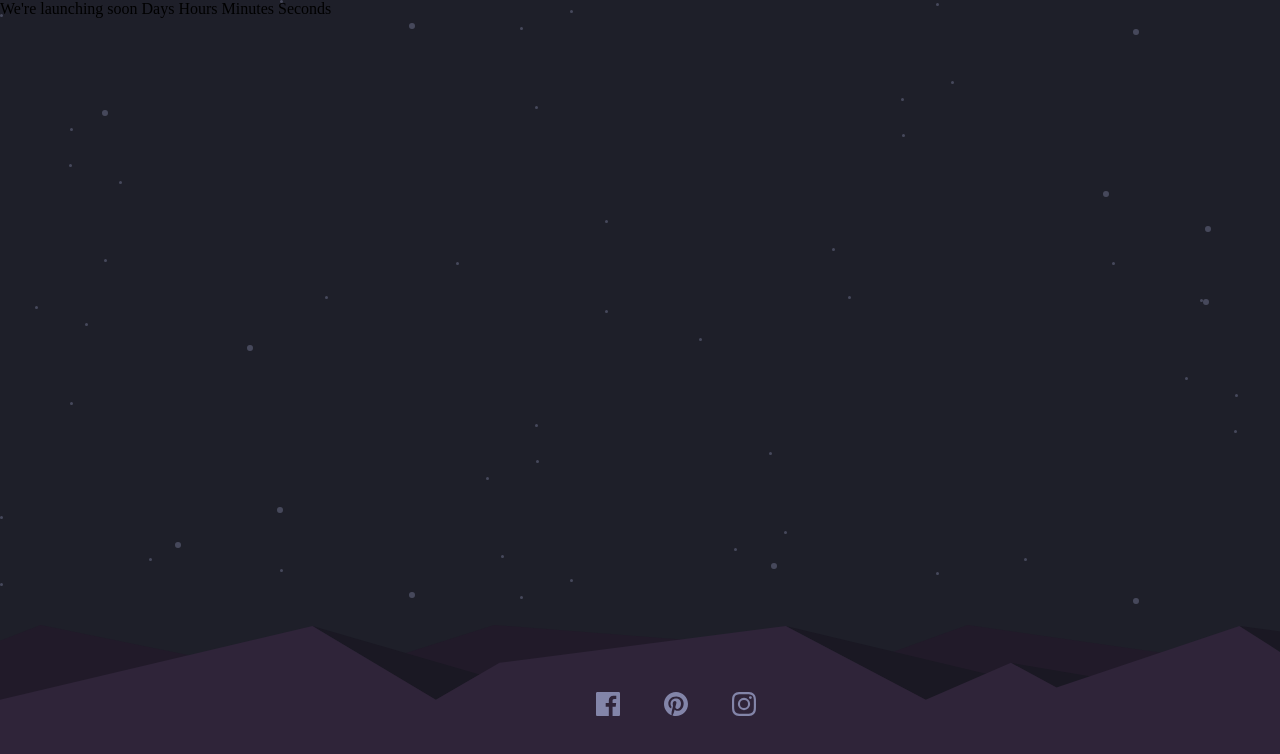
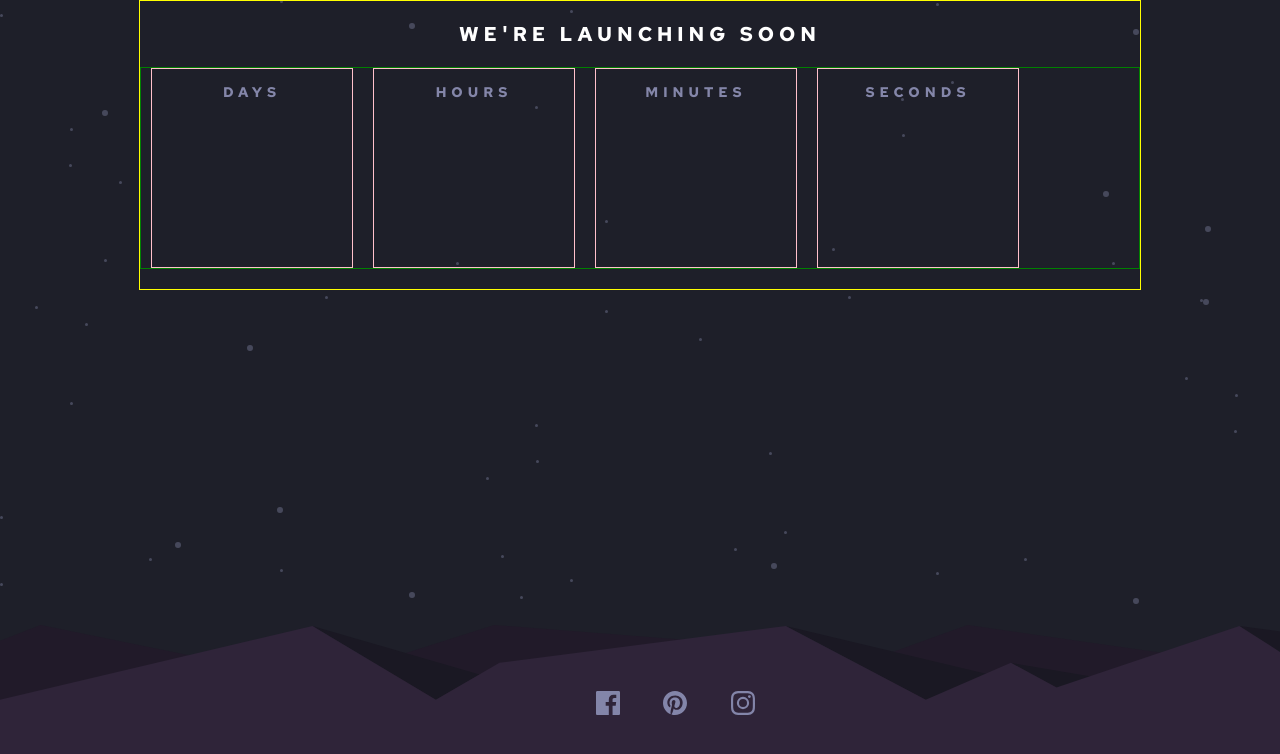
Before and after one commit to CMac450/countdown-timer, a plain HTML site: page index.html in a window 1280 px wide. Drawn offline with Linux system fonts and the light colour scheme.

Commit message:
Update font family, color, style, etc and map layout for timer

```diff
--- a/index.html
+++ b/index.html
@@ -7,6 +7,9 @@
   <!-- displays site properly based on user's device -->
 
   <link rel="icon" type="image/png" sizes="32x32" href="./images/favicon-32x32.png">
+  <link rel="preconnect" href="https://fonts.googleapis.com">
+  <link rel="preconnect" href="https://fonts.gstatic.com" crossorigin>
+  <link href="https://fonts.googleapis.com/css2?family=Red+Hat+Text:wght@700&display=swap" rel="stylesheet">
   <link rel="stylesheet" href="style.css">
   <script src="script.js"></script>
 
@@ -26,20 +29,23 @@
 </head>
 
 <body>
+  <div class="container">
+    <p id="main-text">We're launching soon</p>
 
-  We're launching soon
-
-  Days
-  Hours
-  Minutes
-  Seconds
-
-  <div class="container">
-    <!-- <img class="purple-hills" src="./images/pattern-hills.svg" alt="a row of purple hills" /> -->
-    <!-- <img class="purple-hills" src="./images/pattern-hills.svg" alt="a row of purple hills" />
-    <img class="icon" src="./images/icon-facebook.svg" alt="facebook icon" />
-    <img class="icon" src="./images/icon-pinterest.svg" alt="pinterest icon" />
-    <img class="icon" src="./images/icon-instagram.svg" alt="instagram icon" /> -->
+    <div class="timer">
+      <div class="timer-item" id="days">
+        <p class="timer-text">Days</p>
+      </div>
+      <div class="timer-item" id="hours">
+        <p class="timer-text">Hours</p>
+      </div>
+      <div class="timer-item" id="minutes">
+        <p class="timer-text">Minutes</p>
+      </div>
+      <div class="timer-item" id="seconds">
+        <p class="timer-text">Seconds</p>
+      </div>
+    </div>
   </div>
 
   <img class="purple-hills" src="./images/pattern-hills.svg" alt="a row of purple hills" />
--- a/style.css
+++ b/style.css
@@ -1,6 +1,7 @@
 html {
     background-image: url("./images/bg-stars.svg");
     background-color: hsl(235, 16%, 14%);
+    font-family: 'Red Hat Text';
 }
 
 body{
@@ -33,6 +34,45 @@ body{
     margin-left: 20px;
     margin-right: 20px;
     cursor: pointer;
+
+}
+
+.container {
+    margin-left: auto;
+    margin-right: auto;
+    width: 1000px;
+    border: 1px solid yellow;
+}
+
+
+#main-text {
+    color: hsl(0, 0%, 100%);
+    text-transform: uppercase;
+    font-size: 20px;
+    letter-spacing: 5px;
+    text-align: center;
+}
+
+.timer {
+    margin-bottom: 20px;
+    border: 1px solid green;
+    height: 200px;
+    display: flex;
+    flex-direction: row;
+}
+
+.timer-item {
+    border: 1px solid pink;
+    margin: 0 10px;
+    width: 200px;
+}
+
+.timer-text {
+    color: hsl(237, 18%, 59%);
+    text-transform: uppercase;
+    font-size: 14px;
+    letter-spacing: 5px;
+    text-align: center;
 }
 
 svg {
```
